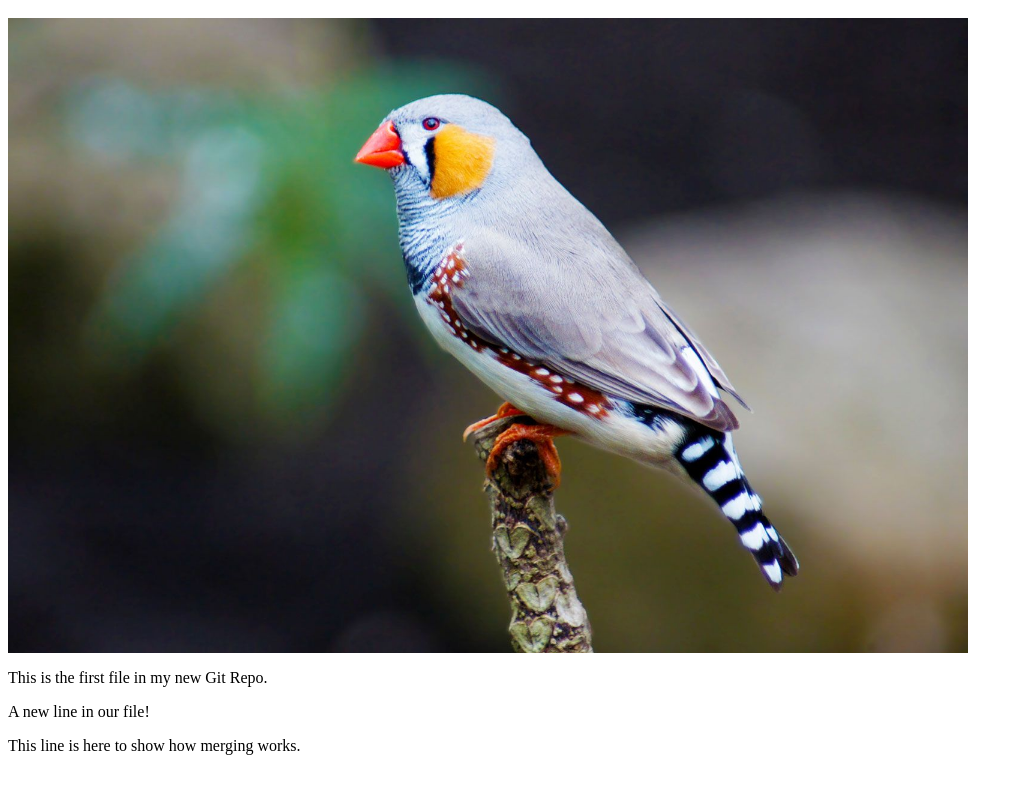
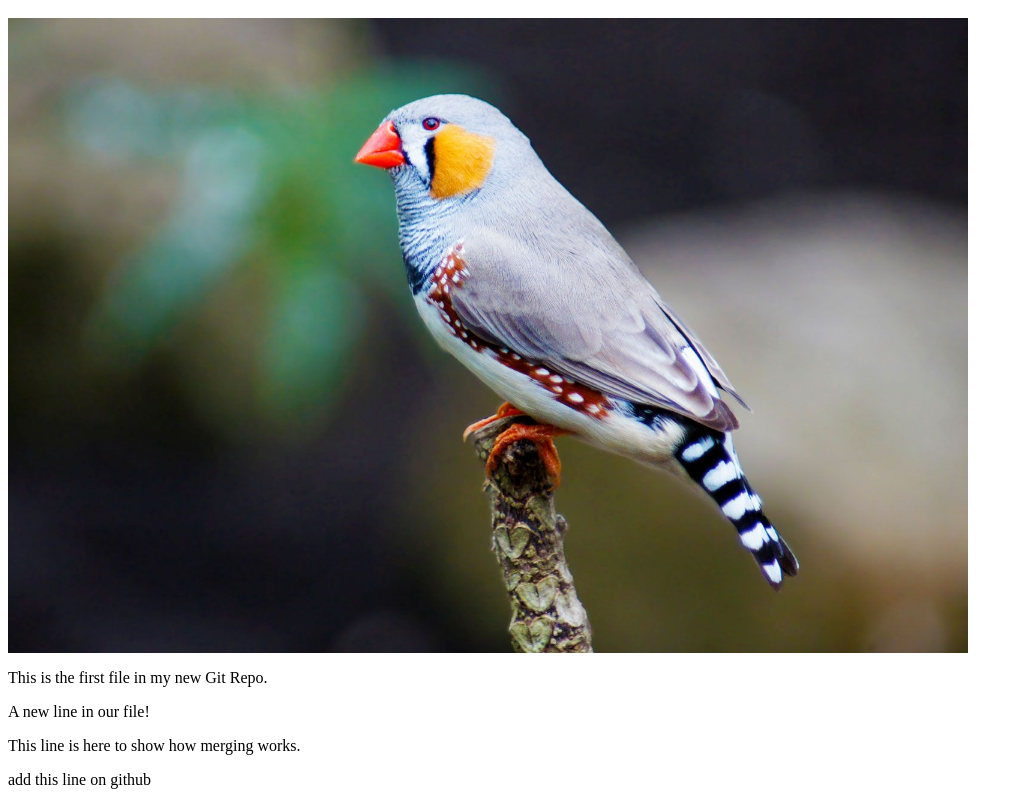
Before and after one commit to zhangli1014/hello-world, a plain HTML site: page index.html in a window 1280 px wide. Shown: the part 48-853 px from the top of the page, without its empty margins (0-1023 px from the left). Before the commit the page ends 819 px from the top, so only its background shows below. Drawn offline with Linux system fonts and the light colour scheme.

Commit message:
Update index.html

```diff
--- a/index.html
+++ b/index.html
@@ -10,5 +10,6 @@ style="width:100%;max-width:960px"></div>
 <p>This is the first file in my new Git Repo.</p>
 <p>A new line in our file!</p>
 <p>This line is here to show how merging works.</p>
+<p>add this line on github</p>
 </body>
 </html>
```
